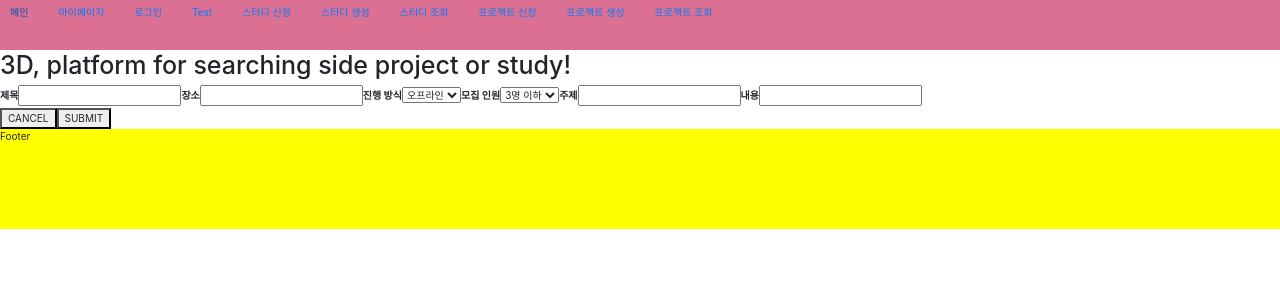
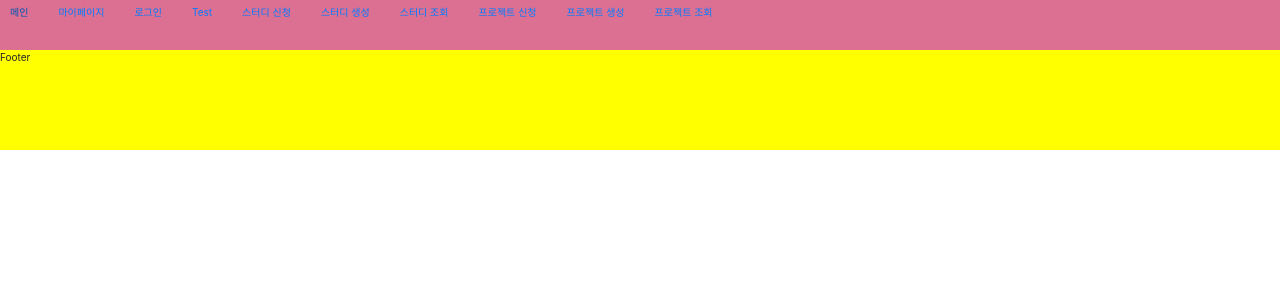
Before and after one commit to 3ddd-developers/3d-frontend, a React app: page /#/projectApply in a window 1280 px wide. Shown: the top 300 px of the page. Built offline with nearby package versions, Linux system fonts and the light colour scheme.

Commit message:
프로젝트 생성(임시)

```diff
--- a/src/pages/project/ProjectApply.jsx
+++ b/src/pages/project/ProjectApply.jsx
@@ -3,31 +3,7 @@ import React from 'react';
 const ProjectApply = () => {
     return (
         <>
-            <h1>3D, platform for searching side project or study!</h1>
-            <form action="url" method="post">
-                <label htmlFor="제목">제목</label>
-                <input type="text" value="" id="제목" />
-                <label htmlFor="장소">장소</label>
-                <input type="text" id="장소" value="" />
-                <label htmlFor="진행 방식">진행 방식</label>
-                <select id="진행 방식">
-                    <option>오프라인</option>
-                    <option>온라인</option>
-                    <option>둘 다</option>
-                </select>
-                <label htmlFor="모집인원">모집 인원</label>
-                <select id="모집인원">
-                    <option>3명 이하</option>
-                    <option>3~8명</option>
-                    <option>8명 이상</option>
-                </select>
-                <label htmlFor="주제">주제</label>
-                <input type="text" id="주제" />
-                <label htmlFor="내용">내용</label>
-                <input type="text" id="내용" />
-            </form>
-            <button>CANCEL</button>
-            <button type="submit">SUBMIT</button>
+
         </>
     );
 };
--- a/src/pages/project/ProjectCreate.jsx
+++ b/src/pages/project/ProjectCreate.jsx
@@ -1,9 +1,72 @@
 import React from 'react';
+import { Form, FormControl, FormGroup } from "react-bootstrap/Container";
+
+const Input = ({kind}) => {
+    return (
+        <>
+            <Form.Label htmlFor={kind}>{kind}</Form.Label>
+            <Form.Control type="text" placeholder={{kind} + "를 입력하세요" } id={kind} />
+        </>
+    );
+}
+
+
+const Seletion = ({kind, option1, option2, option3}) => {
+    return (
+        <>
+            <label htmlFor={kind}>{kind}</label>
+            <select id={kind}>
+                <option>{option1}</option>
+                <option>{option2}</option>
+                <option>{option3}</option>
+            </select>
+        </>
+    );
+}
 
 const ProjectCreate = () => {
     return (
         <>
-            ProjectCreate
+            {/* <Form action="url" method="post">
+                <Input kind="제목" />
+                <Input kind="장소" />
+                <Seletion
+                    kind="진행 방식"
+                    option1="오프라인"
+                    option2="온라인"
+                    option3="둘 다"
+                />
+                <Seletion
+                    kind="모집 인원"
+                    option1="3명 이하"
+                    option2="3~8명"
+                    option3="8명 이상"
+                />
+                <Input kind="진행 방식" />
+                <Input kind="내용" />
+            </Form>
+            <button>CANCEL</button>
+            <button type="submit">SUBMIT</button> */}
+            <Form>
+  <Form.Group controlId="formBasicEmail">
+    <Form.Label>Email address</Form.Label>
+    <Form.Control type="email" placeholder="Enter email" />
+    <Form.Text className="text-muted">
+      We'll never share your email with anyone else.
+    </Form.Text>
+  </Form.Group>
+
+  <Form.Group controlId="formBasicPassword">
+    <Form.Label>Password</Form.Label>
+    <Form.Control type="password" placeholder="Password" />
+  </Form.Group>
+  <Form.Group controlId="formBasicCheckbox">
+    <Form.Check type="checkbox" label="Check me out" />
+  </Form.Group>
+  <Button variant="primary" type="submit">
+    Submit
+  </Button>
+</Form>
         </>
     );
 };
```
Also changed, not shown: package.json (line endings or trailing spaces).
